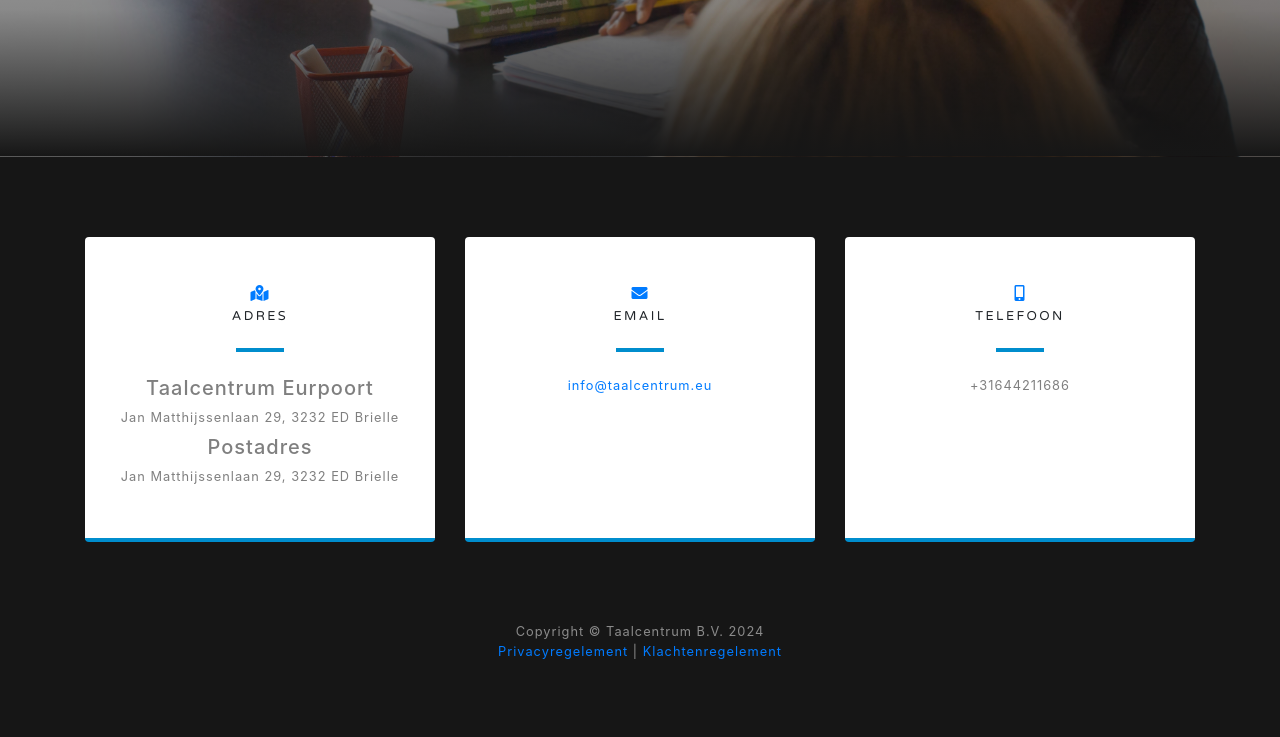
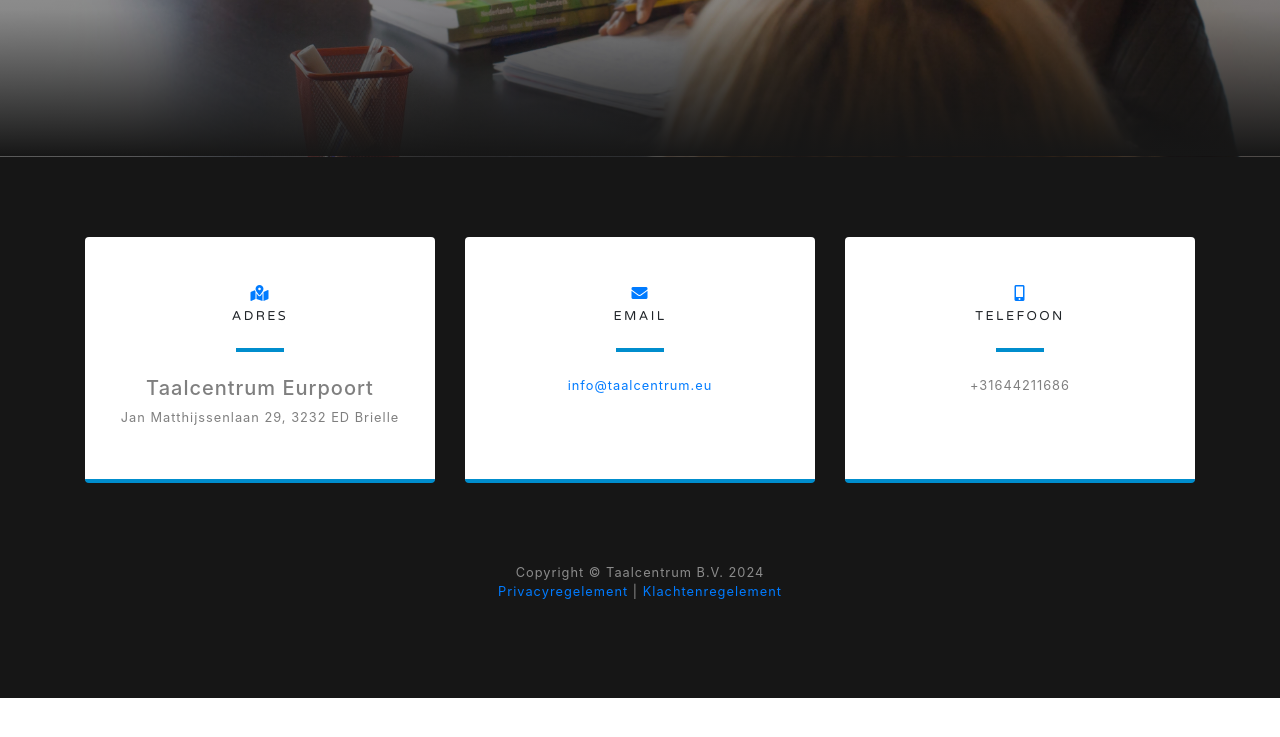
Before and after one commit to kaspermeilgaard/taalcentrum-europoort, a website with bundled scripts: page index.html in a window 1280 px wide. Shown: the part 4472-5209 px from the top of the page. After the commit the page ends 5170 px from the top, so only its background shows below. Built offline with nearby package versions, Linux system fonts and the light colour scheme.

Commit message:
updating some info

```diff
--- a/index.html
+++ b/index.html
@@ -300,10 +300,6 @@
                   <p class="mx-0 my-2">
                     Jan Matthijssenlaan 29, 3232 ED Brielle
                   </p>
-                  <h5 class="mx-0 mt-1">Postadres</h5>
-                  <p class="mx-0 my-2">
-                    Jan Matthijssenlaan 29, 3232 ED Brielle
-                  </p>
                 </div>
               </div>
             </div>
```
